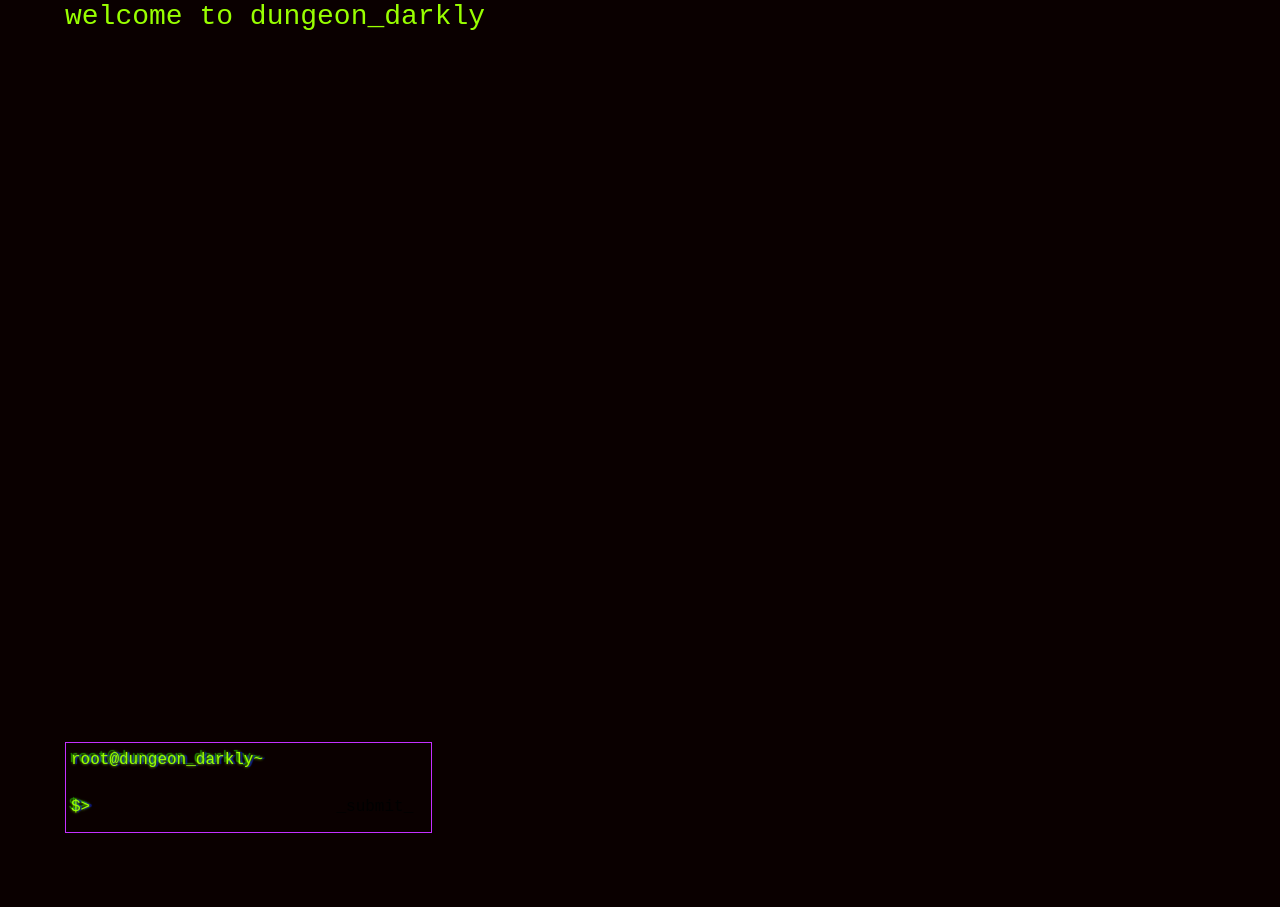
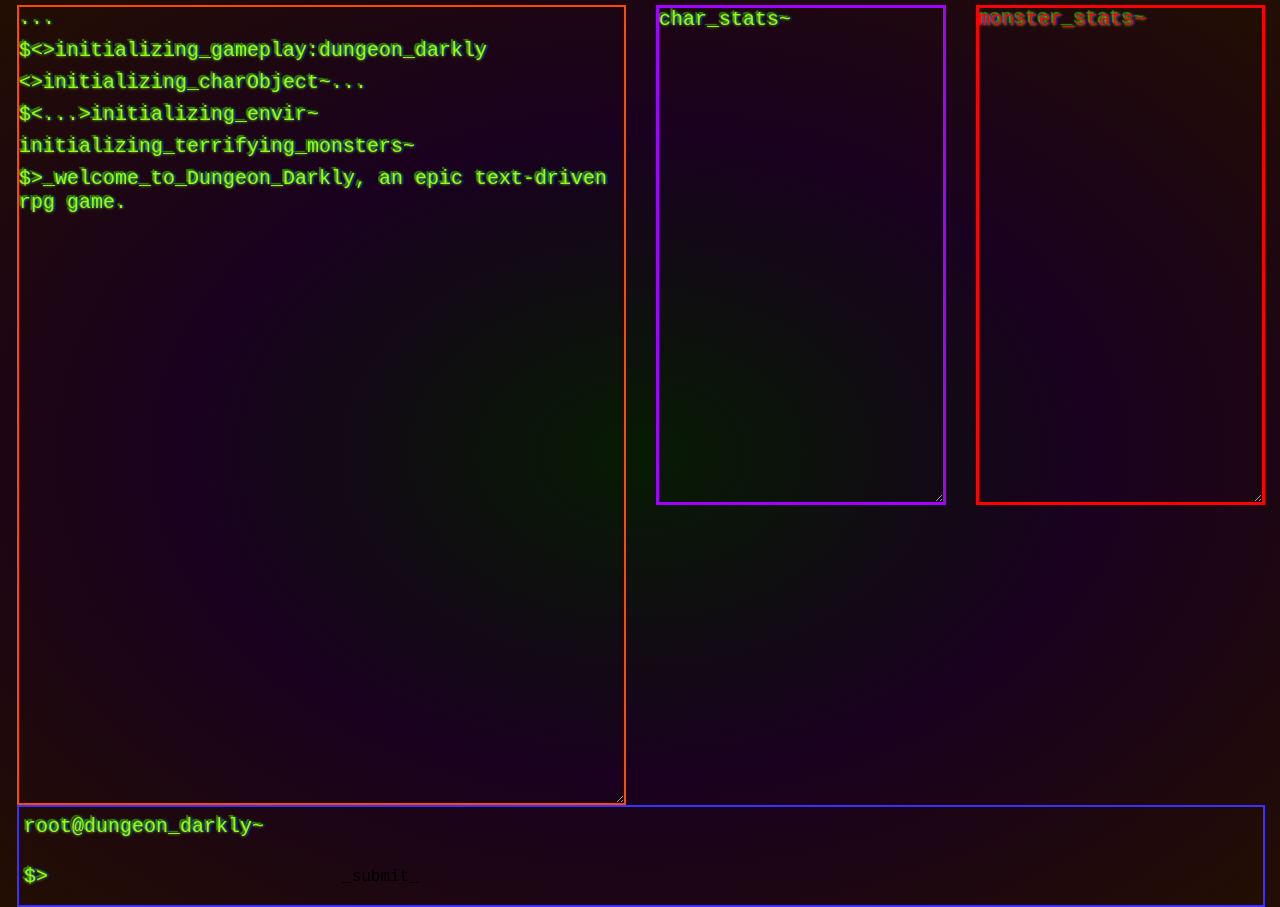
Before and after one commit to StollerSystem/Dungeon_Darkly, a website built with webpack: page src/index.html in a window 1280 px wide. Both pictures are taken after typing "Sample" into the empty fields and a click on the button "$>_Create Character_". Before the commit the page ends 800 px from the top, so only its background shows below. Built offline with nearby package versions, Linux system fonts and the light colour scheme.

Commit message:
Add extra divs for char and monster stats

```diff
--- a/src/css/styles.css
+++ b/src/css/styles.css
@@ -1,8 +1,9 @@
 body {
-  background-color: rgb(10, 0, 0);
+  background-color: rgb(44, 27, 2);
+  background-image: radial-gradient(rgb(6, 27, 2), rgb(25, 1, 31), rgb(34, 14, 1));
   font-family:"VT323",monospace;
   color: rgb(153, 255, 0);
-  margin-left: 50px;
+  margin-left: 2px;
 }
 #main-screen {
   color: rgb(153, 255, 0);
@@ -61,25 +62,60 @@ body {
   100% {text-shadow: 2.6208764473832513px 0 1px rgba(0,30,255,0.5), -2.6208764473832513px 0 1px rgba(50,255,0,0.53), 0 0 3px;}
 }
 #gameplay-screen #commandForm {
-  margin-top: 700px;
-  border: solid rgb(196, 47, 255);
-  border-width: 1px;
+  resize: both;
+  border: solid rgb(61, 47, 255);
+  border-width: 2px;
   padding: 5px;
-  position: fixed;
+  /* position: fixed; */
   animation: textShadow 4.6s infinite;
 }
 #gameplay-screen #commandLine {
   background-color: transparent;
   border: none;
+  border-color: black;
   color: greenyellow;
+  overflow: auto;
+  resize: both;
 }
 #gameplay-screen {
   display: none;
+  animation: textShadow 4.6s infinite;
 }
 #commandLineBtn {
   color: black;
 }
-
 #commandLine {
   color: greenyellow;
 }
+#terminalOutput {
+  margin-top: 5px;
+  width: 100%;
+  height: 800px;
+  overflow: auto;
+  border: solid rgb(255, 72, 0);
+  border-width: 2px;
+  resize: vertical;
+}
+#gameplay-screen {
+  font-size: 20px;
+  /* float: center */
+}
+#charStatDisplay {
+  /* float: center; */
+  margin-top: 5px;
+  width: 100%;
+  height: 500px;
+  border: solid rgb(162, 0, 255);
+  overflow: auto;
+  resize: both;
+}
+#monstStatDisplay {
+    /* float: center; */
+    margin-top: 5px;
+    width: 100%;
+    height: 500px;
+    border: solid rgb(255, 0, 0);
+    color: red;
+    overflow: auto;
+    resize: both;
+  }
--- a/src/index.html
+++ b/src/index.html
@@ -16,7 +16,6 @@
         <h1>_dungeon_Darkly</h1>
         <h5>welcome to dungeon darkly, an epic text-driven rpg game!</h5>
       </div>
-
       <form id="char-create">
         <div class="form-group">
           <label for="char-name">enter_Your_Name:</label>
@@ -65,10 +64,28 @@
 
   <div id="gameplay-screen">
     <div class="container-fluid">
-      <h3>welcome to dungeon_darkly</h3>
+      <div class="row">
+      <div class="col-md-6">
       <div id="terminalOutput">
-
+        <h5>...</h5>
+        <h5>$<>initializing_gameplay:dungeon_darkly</h5>
+        <h5><>initializing_charObject~...</h5>
+        <h5>$<...>initializing_envir~</h5>
+        <h5>initializing_terrifying_monsters~</h5>
+        <h5>$>_welcome_to_Dungeon_Darkly, an epic text-driven rpg game.</h5>
       </div>
+      </div>
+      <div class="col-md-3">
+      <div id="charStatDisplay">
+        <h5>char_stats~</h5>
+      </div>
+    </div>
+    <div class="col-md-3">
+      <div id="monstStatDisplay">
+        <h5>monster_stats~</h5>
+      </div>
+    </div>
+  </div>
       <div id="commandForm">
         <form id="command-form">
           <p>root@dungeon_darkly~</p>
--- a/src/main.js
+++ b/src/main.js
@@ -7,7 +7,6 @@ import './css/styles.css';
 import GameInit from './js/GameInit.js';
 
 
-$(document).ready(function () {
   let game = GameInit.getGame();
   console.log(game.environments);
   $("#char-create").submit(function (event) {
@@ -77,4 +76,3 @@ $(document).ready(function () {
     console.log(command);
     $("#terminalOutput").append("<br>" + command);
   })
-});
```
